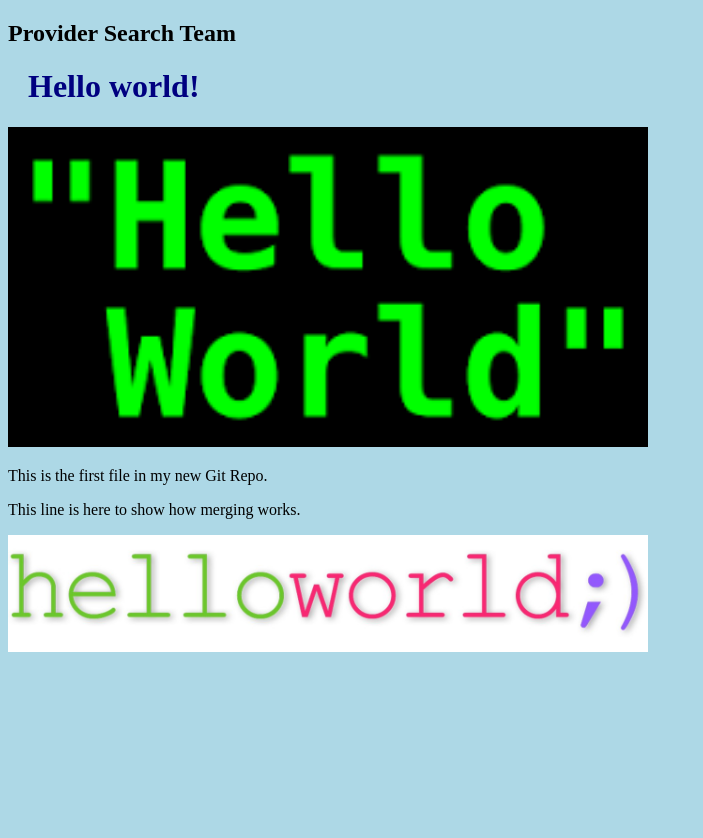
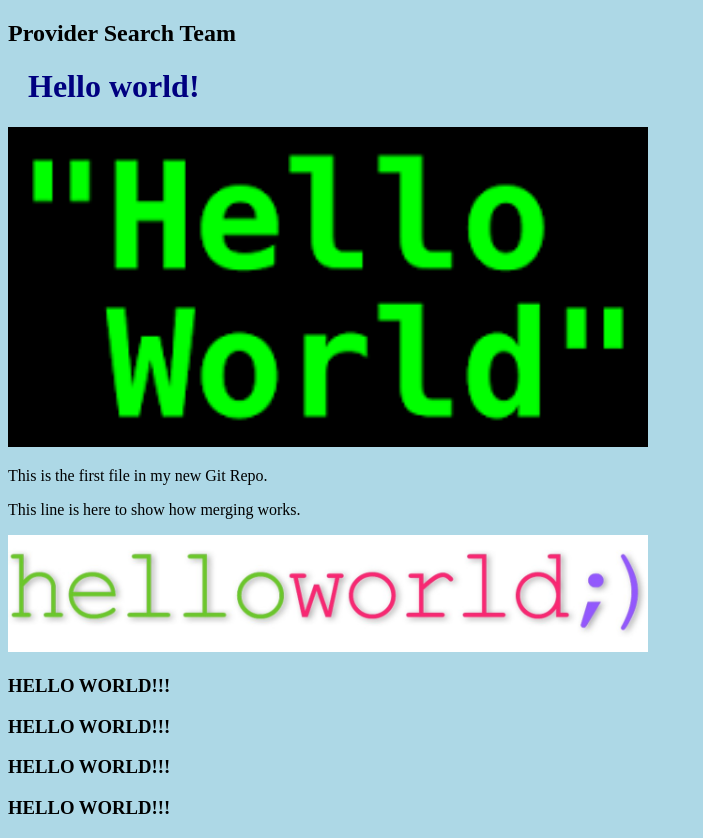
Before and after one commit to hemamandapati/hellow-world, a plain HTML site: page index.html in a window 1280 px wide. Shown: the whole page, without its empty margins (0-703 px from the left). Before the commit the page ends 800 px from the top, so only its background shows below. Drawn offline with Linux system fonts and the light colour scheme.

Commit message:
Update index.html

```diff
--- a/index.html
+++ b/index.html
@@ -11,6 +11,10 @@
 <p>This is the first file in my new Git Repo.</p>
 <p>This line is here to show how merging works.</p>
 <div><img src="img_hello_git.jpg" alt="Hello Git" style="width:100%;max-width:640px"></div>
+  <h3>HELLO WORLD!!!</h3>
+  <h3>HELLO WORLD!!!</h3>
+  <h3>HELLO WORLD!!!</h3>
+  <h3>HELLO WORLD!!!</h3>
 
 </body>
 </html>
```
